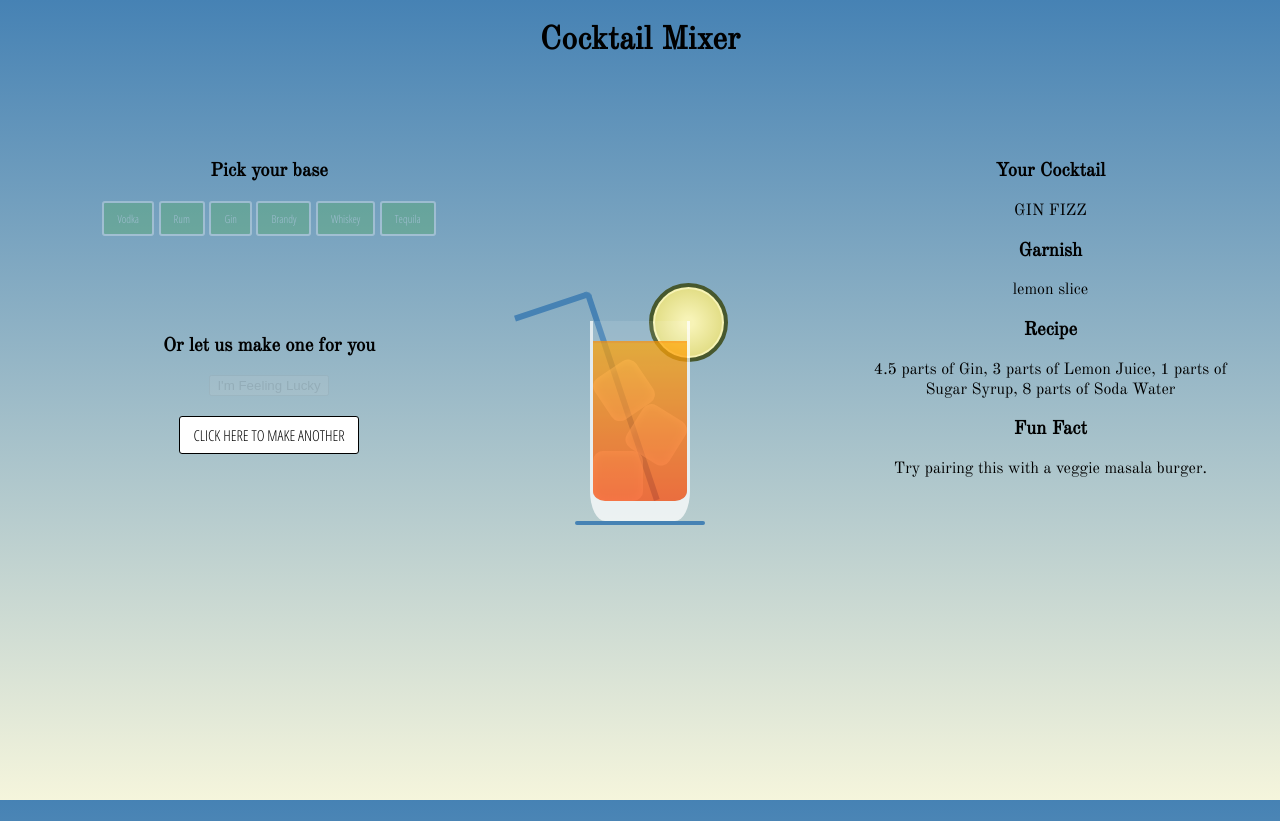
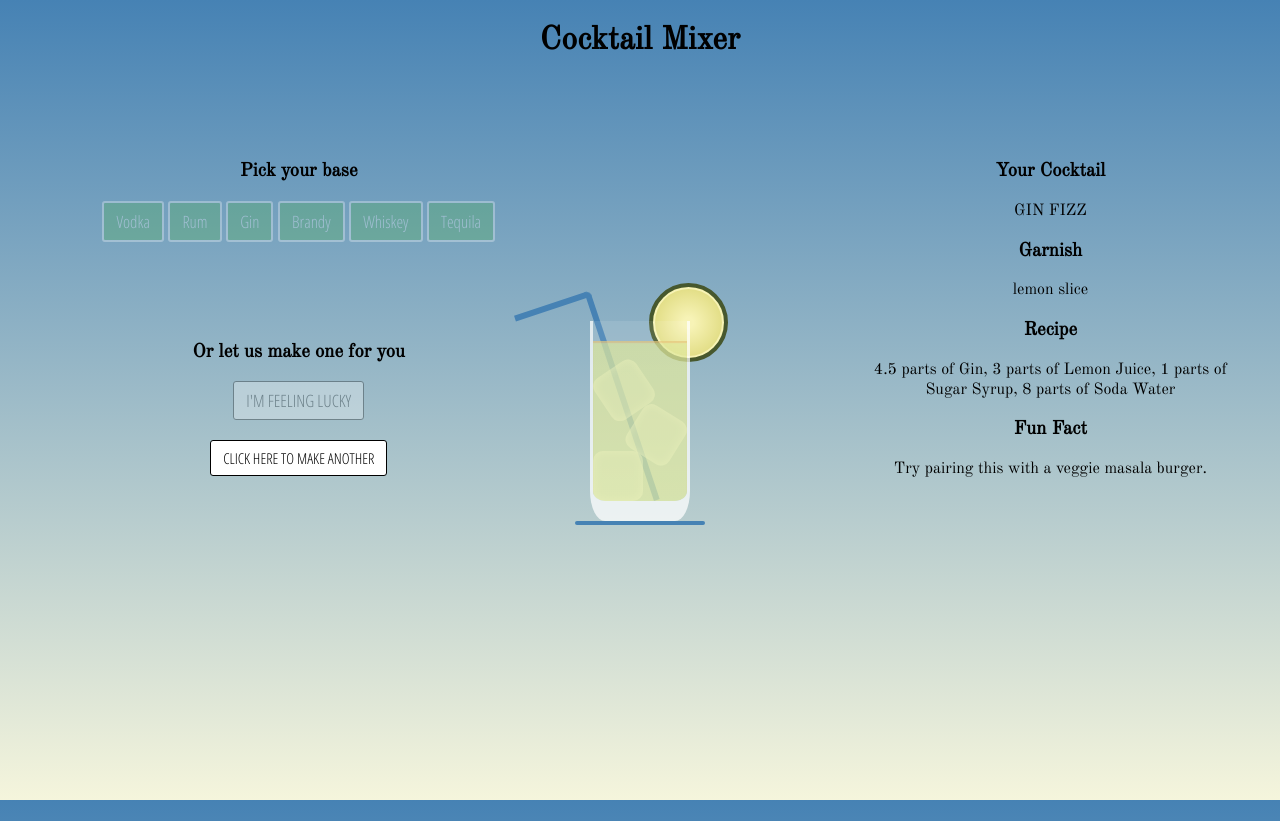
Before and after one commit to lrd64/3300P2, a plain HTML site: page index.html in a window 1280 px wide. Both pictures are taken after a click on the button "I'm Feeling Lucky". Drawn offline with nearby package versions, Linux system fonts and the light colour scheme.

Commit message:
Included colors in data file and changed css

```diff
--- a/extradata.json
+++ b/extradata.json
@@ -21,7 +21,9 @@
     "ingredients8": "",
     "flavor1": "sweet",
     "flavor2": "bitter",
-    "extra": "This cocktail pairs with anything that goes with Coffee, from bran muffins to donuts."
+    "extra": "This cocktail pairs with anything that goes with Coffee, from bran muffins to donuts.",
+    "color1": "#48170E",
+    "color2": "#441911"
   },
   {
     "cocktailname": "BLOODY MARY",
@@ -45,7 +47,9 @@
     "ingredients8": "",
     "flavor1": "sour",
     "flavor2": "spicy",
-    "extra": "Try pairing this with bacon wrapped scallops, or deep fried mac and cheese. Bonus: many people say it's a hangover cure."
+    "extra": "Try pairing this with bacon wrapped scallops, or deep fried mac and cheese. Bonus: many people say it's a hangover cure.",
+    "color1": "#F50E07",
+    "color2": "#FA0C04"
   },
   {
     "cocktailname": "COSMOPOLITAN",
@@ -69,7 +73,9 @@
     "ingredients8": "",
     "flavor1": "sweet",
     "flavor2": "sour",
-    "extra": "Try pairing this with baked brie and crackers, or fried mozzerella"
+    "extra": "Try pairing this with baked brie and crackers, or fried mozzerella",
+    "color1": "#D82620",
+    "color2": "#DB221C"
   },
   {
     "cocktailname": "CUBA LIBRE",
@@ -93,7 +99,9 @@
     "ingredients8": "",
     "flavor1": "sweet",
     "flavor2": "bitter",
-    "extra": "Invented in Cuba, it pairs best with Cuban food, Canape"
+    "extra": "Invented in Cuba, it pairs best with Cuban food, Canape",
+    "color1": "#48170E",
+    "color2": "#441911"
   },
   {
     "cocktailname": "DRY MARTINI",
@@ -117,7 +125,9 @@
     "ingredients8": "",
     "flavor1": "salty",
     "flavor2": "savory",
-    "extra": "This pairs best with oysters, or pimiento stuffed olives."
+    "extra": "This pairs best with oysters, or pimiento stuffed olives.",
+    "color1": "#DFE79C",
+    "color2": "#E3EB9F"
   },
   {
     "cocktailname": "FRENCH CONNECTION",
@@ -141,7 +151,9 @@
     "ingredients8": "",
     "flavor1": "sweet",
     "flavor2": "bitter",
-    "extra": "This dessert cocktail is best to drink after dinner, as it is a sweet dessert-like flavors can basically replace that piece of pie."
+    "extra": "This dessert cocktail is best to drink after dinner, as it is a sweet dessert-like flavors can basically replace that piece of pie.",
+    "color1": "orange",
+    "color2": "orangered"
   },
   {
     "cocktailname": "GIN FIZZ",
@@ -165,7 +177,9 @@
     "ingredients8": "",
     "flavor1": "sour",
     "flavor2": "savory",
-    "extra": "Try pairing this with a veggie masala burger."
+    "extra": "Try pairing this with a veggie masala burger.",
+    "color1": "#DFE79C",
+    "color2": "#E3EB9F"
   },
   {
     "cocktailname": "GOD FATHER",
@@ -189,7 +203,9 @@
     "ingredients8": "",
     "flavor1": "sweet",
     "flavor2": "bitter",
-    "extra": "According to Wikipedia, the amaretty brand Disaronno claims the drink was the favorite cocktail of Marlon Brando, known for his portrayal of the titular character in The Godfather"
+    "extra": "According to Wikipedia, the amaretty brand Disaronno claims the drink was the favorite cocktail of Marlon Brando, known for his portrayal of the titular character in The Godfather",
+    "color1": "orange",
+    "color2": "orangered"
   },
   {
     "cocktailname": "HARVEY WALLBANGER",
@@ -213,7 +229,9 @@
     "ingredients8": "",
     "flavor1": "salty",
     "flavor2": "sour",
-    "extra": "This drink was one of the most popular and oriGinal party drinks in the 1970's."
+    "extra": "This drink was one of the most popular and oriGinal party drinks in the 1970's.",
+    "color1": "#EAE720",
+    "color2": "#FDF902"
   },
   {
     "cocktailname": "HORSES NECK",
@@ -237,7 +255,9 @@
     "ingredients8": "",
     "flavor1": "sour",
     "flavor2": "salty",
-    "extra": "This drink originated as a non-alcoholic drink so it is perfect for parties where not everyone is trying to get a buzz."
+    "extra": "This drink originated as a non-alcoholic drink so it is perfect for parties where not everyone is trying to get a buzz.",
+    "color1": "orange",
+    "color2": "orangered"
   },
   {
     "cocktailname": "LONG ISLAND ICED TEA",
@@ -261,7 +281,9 @@
     "ingredients8": "Cola",
     "flavor1": "sweet",
     "flavor2": "sour",
-    "extra": "Created in the US, this drink pairs best with an all-American meal of a cheeseburger, hot dog, wings, or steak."
+    "extra": "Created in the US, this drink pairs best with an all-American meal of a cheeseburger, hot dog, wings, or steak.",
+    "color1": "orange",
+    "color2": "orangered"
   },
   {
     "cocktailname": "MAI-TAI",
@@ -285,7 +307,9 @@
     "ingredients8": "",
     "flavor1": "sour",
     "flavor2": "sweet",
-    "extra": "The Brooklyn restaurant Maison Premiere has reinvented this drink so it pairs perfectly with the seafood and raw bar dishes that come out of the kitchen."
+    "extra": "The Brooklyn restaurant Maison Premiere has reinvented this drink so it pairs perfectly with the seafood and raw bar dishes that come out of the kitchen.",
+    "color1": "#D82620",
+    "color2": "#DB221C"
   },
   {
     "cocktailname": "MANHATTAN",
@@ -309,7 +333,9 @@
     "ingredients8": "",
     "flavor1": "salty",
     "flavor2": "sweet",
-    "extra": "Being a very straightforward cocktail, try pairing this with a complex dish such as an herb-crusted rack of lamb."
+    "extra": "Being a very straightforward cocktail, try pairing this with a complex dish such as an herb-crusted rack of lamb.",
+    "color1": "#BA2E2E",
+    "color2": "#D90202"
   },
   {
     "cocktailname": "MARGARITA",
@@ -333,7 +359,9 @@
     "ingredients8": "",
     "flavor1": "sweet",
     "flavor2": "sour",
-    "extra": "A favorite on Cinco de Mayo, a margarita always pairs well with a nice plate of nachos."
+    "extra": "A favorite on Cinco de Mayo, a margarita always pairs well with a nice plate of nachos.",
+    "color1": "#DFE79C",
+    "color2": "#E3EB9F"
   },
   {
     "cocktailname": "MOJITO",
@@ -357,7 +385,9 @@
     "ingredients8": "",
     "flavor1": "sour",
     "flavor2": "salty",
-    "extra": "This summery drink is nicely complimented with fried plantains, a Cuban dish that compliments the mint flavors"
+    "extra": "This summery drink is nicely complimented with fried plantains, a Cuban dish that compliments the mint flavors",
+    "color1": "#8ABE61",
+    "color2": "#71BB37"
   },
   {
     "cocktailname": "MOSCOW MULE",
@@ -381,7 +411,9 @@
     "ingredients8": "",
     "flavor1": "sour",
     "flavor2": "sweet",
-    "extra": "Usually served in a copper mug,  this drink is a perfect pair with happy hour salty snacks, from mixed nuts or olives to a smoked trout spread."
+    "extra": "Usually served in a copper mug,  this drink is a perfect pair with happy hour salty snacks, from mixed nuts or olives to a smoked trout spread.",
+    "color1": "#F3F7CB",
+    "color2": "#E0E89D"
   },
   {
     "cocktailname": "NEGRONI",
@@ -405,7 +437,9 @@
     "ingredients8": "",
     "flavor1": "salty",
     "flavor2": "sweet",
-    "extra": "Other than beer and pizza, negroni's and hard cheese are said to be one of the best pairings of food and alcohol."
+    "extra": "Other than beer and pizza, negroni's and hard cheese are said to be one of the best pairings of food and alcohol.",
+    "color1": "#EE660E",
+    "color2": "#952C07"
   },
   {
     "cocktailname": "OLD FASHIONED",
@@ -429,7 +463,9 @@
     "ingredients8": "",
     "flavor1": "sour",
     "flavor2": "sweet",
-    "extra": "The modern Old Fashioned is much sweeter than the old fashioned said to be around during prohibition that \"put hairs on chest.\" So if you opt for an old Old Fasioned, pairing it with an ultra fatty dish is recommended. Craigie on Main in Cambridge, MA serves a pig's head for two that is loaded with all of the fat you need to compliment this cocktail."
+    "extra": "The modern Old Fashioned is much sweeter than the old fashioned said to be around during prohibition that \"put hairs on chest.\" So if you opt for an old Old Fasioned, pairing it with an ultra fatty dish is recommended. Craigie on Main in Cambridge, MA serves a pig's head for two that is loaded with all of the fat you need to compliment this cocktail.",
+    "color1": "orange",
+    "color2": "orangered"
   },
   {
     "cocktailname": "SCREWDRIVER",
@@ -453,7 +489,9 @@
     "ingredients8": "",
     "flavor1": "sour",
     "flavor2": "sweet",
-    "extra": "This simple drink goes great with simple Popped Rice Squares - like Rice Krispies or rice cakes."
+    "extra": "This simple drink goes great with simple Popped Rice Squares - like Rice Krispies or rice cakes.",
+    "color1": "#EAE720",
+    "color2": "#FDF902"
   },
   {
     "cocktailname": "SIDECAR",
@@ -477,7 +515,9 @@
     "ingredients8": "",
     "flavor1": "sweet",
     "flavor2": "sour",
-    "extra": "If you make this with apple Brandy, try pairing with a grilled romaine salad with bacon, apple, and vinaigrette."
+    "extra": "If you make this with apple Brandy, try pairing with a grilled romaine salad with bacon, apple, and vinaigrette.",
+    "color1": "orange",
+    "color2": "orangered"
   },
   {
     "cocktailname": "SINGAPORE SLING",
@@ -501,7 +541,9 @@
     "ingredients8": "",
     "flavor1": "sour",
     "flavor2": "bitter",
-    "extra": "Created in Singapore as the cocktailname suggests, this drink is given out for free when flying to Singapore on Singapore Airlines."
+    "extra": "Created in Singapore as the cocktailname suggests, this drink is given out for free when flying to Singapore on Singapore Airlines.",
+    "color1": "#D12C70",
+    "color2": "#ED1133"
   },
   {
     "cocktailname": "STINGER",
@@ -525,7 +567,9 @@
     "ingredients8": "",
     "flavor1": "sweet",
     "flavor2": "",
-    "extra": "During its peak popularity, this cocktail was consideRed the ideal nightcap in New York City. It has also been featuRed in many popular culture shows, and most recently in an episode of Family Guy."
+    "extra": "During its peak popularity, this cocktail was considered the ideal nightcap in New York City. It has also been featured in many popular culture shows, and most recently in an episode of Family Guy.",
+    "color1": "#44863A",
+    "color2": "#ED1133"
   },
   {
     "cocktailname": "TEQUILA SUNRISE",
@@ -549,6 +593,8 @@
     "ingredients8": "",
     "flavor1": "sour",
     "flavor2": "bitter",
-    "extra": "Getting it's cocktailname after the sunrise that it resembles once mixed, this pairs best with spicy things, so try a burger with green chile on it."
+    "extra": "Getting it's cocktailname after the sunrise that it resembles once mixed, this pairs best with spicy things, so try a burger with green chile on it.",
+    "color1": "#FEC504",
+    "color2": "#FE1F04"
   }
 ]
--- a/index.html
+++ b/index.html
@@ -355,6 +355,9 @@
   </div>
 
   <script>
+  //setting the drink variable
+  var drink = "";
+
   document.getElementById("output").style.display = "none";
   //Processing the extradata file
   //JSON parsing code came from https://laracasts.com/discuss/channels/general-discussion/load-json-file-from-javascript
@@ -391,8 +394,6 @@
           double = true;
         }
 
-        //setting the drink variable
-        var drink = "";
         var i = 0;
         if (double){
           //have to specify which drink to display
@@ -488,7 +489,6 @@
          bases.forEach(function(d){
            document.getElementById(d).style.pointerEvents = "none";
          })
-         console.log(bases);
 
          //disable all buttons when clicked
          document.getElementById("done").disabled = "true";
@@ -504,8 +504,7 @@
 
          var strength2 = strength[randomStrength];
 
-         var drink = cocktailData[random];
-
+         drink = cocktailData[random];
 
          if(strength2 == "mild"){
            drink.parts1 = drink.parts1 * .5;
@@ -571,6 +570,46 @@
        })
      }
       $("output").fadeIn(200);
+
+    //DRINK LOADER CODE: referenced from https://codepen.io/MarcMalignan/pen/svLux
+    var worker = null;
+    var loaded = 0;
+
+    function increment() {
+        //only change the color of the drink once
+        if (loaded == 0) {
+          $('#drink').css('background', "linear-gradient(to bottom, " + drink.color1 + ", " + drink.color2 + ")");
+          console.log(drink);
+        }
+        $('#drink').css('top', (100-loaded*.9)+'%');
+        if(loaded==24) $('#cubes div:nth-child(1)').fadeIn(100);
+        if(loaded==51) $('#cubes div:nth-child(2)').fadeIn(100);
+        if(loaded==75) $('#cubes div:nth-child(3)').fadeIn(100);
+        if(loaded==99) {
+            $('#lemon').fadeIn(100);
+            $('#straw').fadeIn(300);
+            $("#output").show();
+            stopLoading();
+        }
+        else loaded+=1.5;
+    }
+
+    function startLoading() {
+        // $('#drink').css('background', "linear-gradient(to bottom, " + drink.orange, orangered)");
+        worker = setInterval(increment, 30);
+    }
+
+    function stopLoading() {
+      clearInterval(worker);
+    }
+
+    $('#lemon').hide();
+    $('#straw').hide();
+    $('#cubes div').hide();
+
+    $("#done").click(startLoading);
+    $("#lucky").click(startLoading);
+
   </script>
 
   <div id="loader">
@@ -588,36 +627,5 @@
     <div id="coaster"></div>
   </div>
 
-  <script>
-    var worker = null;
-    var loaded = 0;
-
-    function increment() {
-        $('#drink').css('top', (100-loaded*.9)+'%');
-        if(loaded==24) $('#cubes div:nth-child(1)').fadeIn(100);
-        if(loaded==51) $('#cubes div:nth-child(2)').fadeIn(100);
-        if(loaded==75) $('#cubes div:nth-child(3)').fadeIn(100);
-        if(loaded==99) {
-            $('#lemon').fadeIn(100);
-            $('#straw').fadeIn(300);
-            $("#output").show();
-        }
-        else loaded+=1.5;
-    }
-
-    function startLoading() {
-        $('#loader').show();
-        worker = setInterval(increment, 30);
-    }
-
-    $('#loader').hide();
-    $('#lemon').hide();
-    $('#straw').hide();
-    $('#cubes div').hide();
-
-    $("#done").click(startLoading);
-    $("#lucky").click(startLoading);
-  </script>
-
 </body>
 </html>
--- a/style.css
+++ b/style.css
@@ -2,12 +2,12 @@
     background-color: #4CAF50; /* Green */
     border: 2px solid white;
     color: white;
-    padding: 8px 13px;
+    padding: 7px 12px;
     text-align: center;
     font-family: 'Open Sans Condensed', sans-serif;
     text-decoration: none;
     display: inline-block;
-    font-size: 11px;
+    font-size: 17px;
     border-radius: 3px;
     -webkit-transition-duration: 0.4s; /* Safari */
     transition-duration: 0.4s;
@@ -69,6 +69,8 @@ body {
 #drink {
     position: absolute;
     top:100%; right:0; bottom:0; left:0;
+   /* background: linear-gradient(to bottom, #48170E, #441911);*/
+
     background: linear-gradient(to bottom, orange, orangered);
     box-shadow: inset 0 2px 1px rgba(255,69,0,.2);
     opacity: .7;
@@ -111,7 +113,7 @@ body {
     top:0; right:0; bottom:0; left:0;
 }
 #cubes div {
-    /*display: none;*/
+    display: none;
     position: absolute;
     width:50px; height:50px;
     background: rgba(255,255,255,.3);
@@ -151,6 +153,20 @@ body {
   font-size: 15px;
 }
 
+#lucky{
+  background-color: white;
+  border: 1px solid black;
+  color: black;
+  text-transform: uppercase;
+  font-size: 15px;
+  padding: 7px 12px;
+  text-align: center;
+  font-family: 'Open Sans Condensed', sans-serif;
+  text-decoration: none;
+  font-size: 17px;
+  border-radius: 3px;
+}
+
 #output{
   text-align: center;
   position: absolute;
```
